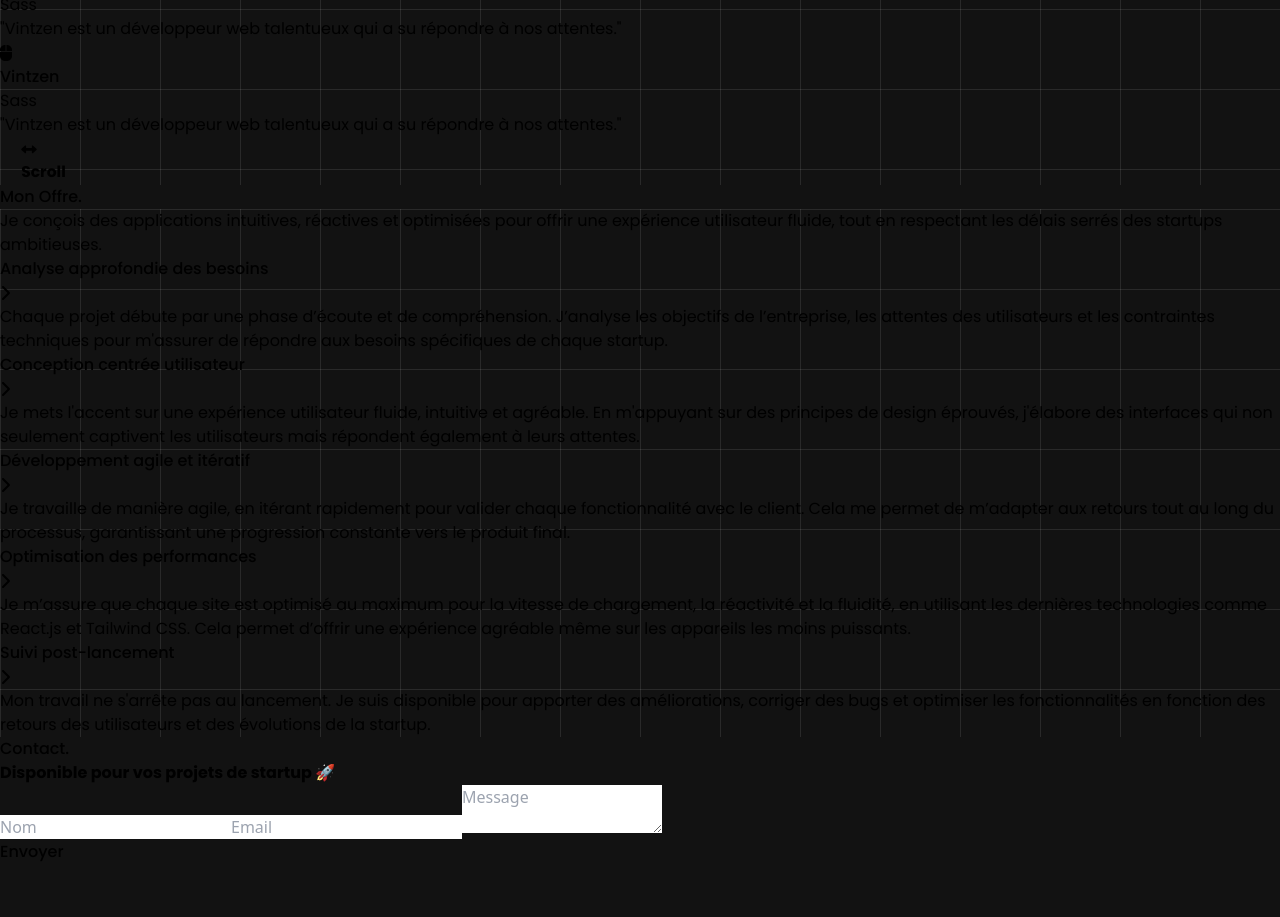
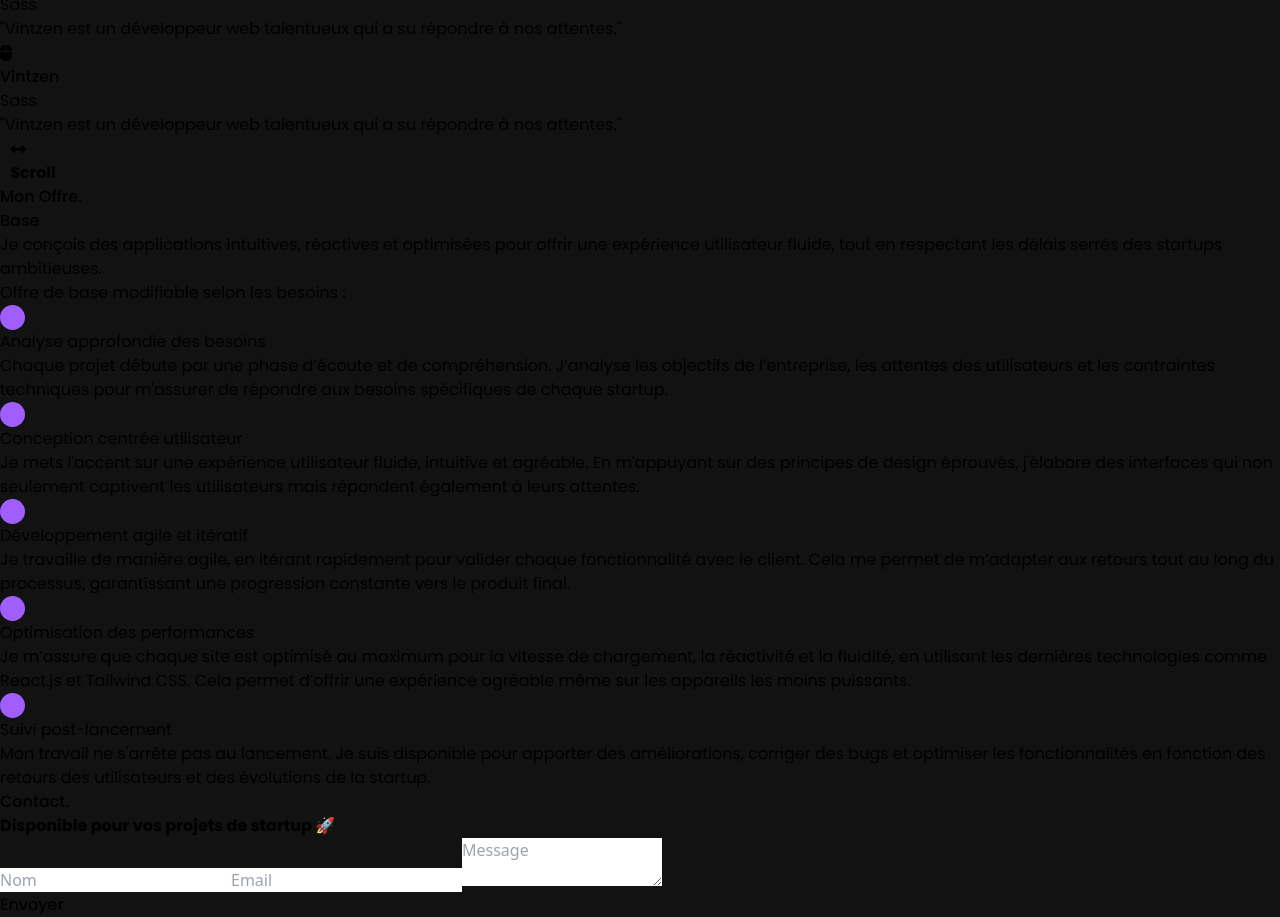
Before and after one commit to Eaulmesse/react_startup_portfolio, a React (Vite) app: page / in a window 1280 px wide. Shown: the part 560-1477 px from the top of the page. Before the commit the page ends 1424 px from the top, so only its background shows below. Built offline with nearby package versions, Linux system fonts and the light colour scheme.

Commit message:
edit: redesign navigation

```diff
--- a/src/App.jsx
+++ b/src/App.jsx
@@ -2,6 +2,7 @@ import { useState } from 'react'
 import reactLogo from './assets/react.svg'
 import viteLogo from '/vite.svg'
 import './index.css'
+
 
 import Navbar from './components/Navigation/Navbar'
 import Header from './components/Header/Header'
@@ -13,7 +14,7 @@ import Contact from './components/Contact/Contact'
 function App() {
 
   return (
-    <div>
+    <div className=''>
       <Navbar />
       <Header />
       <Projects />
--- a/src/components/Navigation/NavLinks.jsx
+++ b/src/components/Navigation/NavLinks.jsx
@@ -3,7 +3,7 @@ import React from "react";
 
 function NavLinks({ href, text }) {
     return (
-        <a className="poppins-regular text-white text-lg" href={href}>{text}</a>
+        <a className="min-w-16 py-1 px-5  text-center poppins-regular text-white text-lg rounded-full hover:bg-zinc-800" href={href}>{text}</a>
     );
 }
 
--- a/src/components/Offer/Offer.jsx
+++ b/src/components/Offer/Offer.jsx
@@ -1,61 +1,99 @@
 import React, { useState } from "react";
 import OfferCards from './OfferCards';
+import OfferPoint from "./OfferPoint";
 
 const Offer = () => {
-    // Suivre l'index de la carte ouverte (-1 signifie qu'aucune carte n'est ouverte)
-    const [openCardIndex, setOpenCardIndex] = useState(-1);
 
-    // Gérer l'ouverture/fermeture d'une carte
-    const handleOpen = (index) => {
-        setOpenCardIndex(openCardIndex === index ? -1 : index); // Ouvre ou ferme la carte
-    };
+    // const [openCardIndex, setOpenCardIndex] = useState(-1);
 
-    const offers = [
-        {
-            title: 'Analyse approfondie des besoins',
-            description: "Chaque projet débute par une phase d’écoute et de compréhension. J’analyse les objectifs de l’entreprise, les attentes des utilisateurs et les contraintes techniques pour m'assurer de répondre aux besoins spécifiques de chaque startup.",
-        },
-        {
-            title: 'Conception centrée utilisateur',
-            description: "Je mets l'accent sur une expérience utilisateur fluide, intuitive et agréable. En m'appuyant sur des principes de design éprouvés, j'élabore des interfaces qui non seulement captivent les utilisateurs mais répondent également à leurs attentes.",
-        },
-        {
-            title: 'Développement agile et itératif',
-            description: "Je travaille de manière agile, en itérant rapidement pour valider chaque fonctionnalité avec le client. Cela me permet de m’adapter aux retours tout au long du processus, garantissant une progression constante vers le produit final.",
-        },
-        {
-            title: 'Optimisation des performances',
-            description: "Je m’assure que chaque site est optimisé au maximum pour la vitesse de chargement, la réactivité et la fluidité, en utilisant les dernières technologies comme React.js et Tailwind CSS. Cela permet d’offrir une expérience agréable même sur les appareils les moins puissants.",
-        },
-        {
-            title: 'Suivi post-lancement',
-            description: "Mon travail ne s'arrête pas au lancement. Je suis disponible pour apporter des améliorations, corriger des bugs et optimiser les fonctionnalités en fonction des retours des utilisateurs et des évolutions de la startup.",
-        }
-    ];
+    // const handleOpen = (index) => {
+    //     setOpenCardIndex(openCardIndex === index ? -1 : index);
+    // };
+
+    // const offers = [
+    //     {
+    //         title: 'Analyse approfondie des besoins',
+    //         description: "Chaque projet débute par une phase d’écoute et de compréhension. J’analyse les objectifs de l’entreprise, les attentes des utilisateurs et les contraintes techniques pour m'assurer de répondre aux besoins spécifiques de chaque startup.",
+    //     },
+    //     {
+    //         title: 'Conception centrée utilisateur',
+    //         description: "Je mets l'accent sur une expérience utilisateur fluide, intuitive et agréable. En m'appuyant sur des principes de design éprouvés, j'élabore des interfaces qui non seulement captivent les utilisateurs mais répondent également à leurs attentes.",
+    //     },
+    //     {
+    //         title: 'Développement agile et itératif',
+    //         description: "Je travaille de manière agile, en itérant rapidement pour valider chaque fonctionnalité avec le client. Cela me permet de m’adapter aux retours tout au long du processus, garantissant une progression constante vers le produit final.",
+    //     },
+    //     {
+    //         title: 'Optimisation des performances',
+    //         description: "Je m’assure que chaque site est optimisé au maximum pour la vitesse de chargement, la réactivité et la fluidité, en utilisant les dernières technologies comme React.js et Tailwind CSS. Cela permet d’offrir une expérience agréable même sur les appareils les moins puissants.",
+    //     },
+    //     {
+    //         title: 'Suivi post-lancement',
+    //         description: "Mon travail ne s'arrête pas au lancement. Je suis disponible pour apporter des améliorations, corriger des bugs et optimiser les fonctionnalités en fonction des retours des utilisateurs et des évolutions de la startup.",
+    //     }
+    // ];
+
+    // return (
+    //     <div className="mt-10 py-10">
+    //         <h2 className="poppins-medium text-2xl lg:text-4xl bg-gradient-to-r from-pink-500 to-purple-500 text-transparent bg-clip-text text-center">
+    //             Mon Offre.
+    //         </h2>
+
+
+
+    //         <div className="w-4/5 flex m-auto flex-wrap justify-evenly background-layer py-5">
+    //             <p className="poppins-regular text-gray-400 text-center text-xl mt-5">Je conçois des applications intuitives, réactives et optimisées pour offrir une expérience utilisateur fluide, tout en respectant les délais serrés des startups ambitieuses.</p>
+
+    //             {offers.map((offer, index) => (
+    //                 <OfferCards
+    //                     key={index}
+    //                     title={offer.title}
+    //                     description={offer.description}
+    //                     isOpen={openCardIndex === index} // Vérifie si cette carte est ouverte
+    //                     handleOpen={() => handleOpen(index)} // Passe l'index à handleOpen
+    //                 />
+    //             ))}
+    //         </div>
+    //     </div>
+    // );
+
 
     return (
         <div className="mt-10 py-10">
-            <h2 className="poppins-medium text-2xl lg:text-4xl bg-gradient-to-r from-pink-500 to-purple-500 text-transparent bg-clip-text text-center">
+
+            <h2 className="poppins-medium text-2xl lg:text-4xl bg-gradient-to-r from-pink-500 to-purple-500 text-transparent bg-clip-text text-center my-10">
                 Mon Offre.
             </h2>
 
 
+            <div className="border-2 rounded-xl border-purple-500 w-4/5 lg:w-3/6 xl:w-2/5  m-auto shadow-lg shadow-purple-500">
+                <div className="w-5/6 border-b-2 border-purple-500 py-5 m-auto">
+                    <p className="text-3xl poppins-medium text-white py-5">Base</p>
+                    <p className="poppins-regular text-gray-400 text-md">Je conçois des applications intuitives, réactives et optimisées pour offrir une expérience utilisateur fluide, tout en respectant les délais serrés des startups ambitieuses.</p>
+                </div>
 
-            <div className="w-4/5 flex m-auto flex-wrap justify-evenly background-layer py-5">
-                <p className="poppins-regular text-gray-400 text-center text-xl mt-5">Je conçois des applications intuitives, réactives et optimisées pour offrir une expérience utilisateur fluide, tout en respectant les délais serrés des startups ambitieuses.</p>
+                <div className="w-5/6 py-5 m-auto">
+                    <p className="poppins-regular text-white text-lg pb-10">Offre de base modifiable selon les besoins : </p>
 
-                {offers.map((offer, index) => (
-                    <OfferCards
-                        key={index}
-                        title={offer.title}
-                        description={offer.description}
-                        isOpen={openCardIndex === index} // Vérifie si cette carte est ouverte
-                        handleOpen={() => handleOpen(index)} // Passe l'index à handleOpen
-                    />
-                ))}
+                    <div>
+                        <OfferPoint title={"Analyse approfondie des besoins"} description={"Chaque projet débute par une phase d’écoute et de compréhension. J’analyse les objectifs de l’entreprise, les attentes des utilisateurs et les contraintes techniques pour m'assurer de répondre aux besoins spécifiques de chaque startup."} />
+
+                        <OfferPoint title={"Conception centrée utilisateur"} description={"Je mets l'accent sur une expérience utilisateur fluide, intuitive et agréable. En m'appuyant sur des principes de design éprouvés, j'élabore des interfaces qui non seulement captivent les utilisateurs mais répondent également à leurs attentes."} />
+
+                        <OfferPoint title={"Développement agile et itératif"} description={"Je travaille de manière agile, en itérant rapidement pour valider chaque fonctionnalité avec le client. Cela me permet de m’adapter aux retours tout au long du processus, garantissant une progression constante vers le produit final."} />
+
+                        <OfferPoint title={"Optimisation des performances"} description={"Je m’assure que chaque site est optimisé au maximum pour la vitesse de chargement, la réactivité et la fluidité, en utilisant les dernières technologies comme React.js et Tailwind CSS. Cela permet d’offrir une expérience agréable même sur les appareils les moins puissants."} />
+
+                        <OfferPoint title={"Suivi post-lancement"} description={"Mon travail ne s'arrête pas au lancement. Je suis disponible pour apporter des améliorations, corriger des bugs et optimiser les fonctionnalités en fonction des retours des utilisateurs et des évolutions de la startup."} />
+
+
+                    </div>
+                </div>
             </div>
+
         </div>
     );
 };
 
+
 export default Offer;
--- /dev/null
+++ b/src/components/Offer/OfferPoint.jsx
@@ -0,0 +1,19 @@
+import React from 'react';
+import PropTypes from 'prop-types';
+
+const OfferPoint = ({ title, description }) => {
+    return (
+
+        <div className="flex justify-between py-5">
+            <div className="circle-offer "></div>
+            <div className="w-5/6">
+                <p className="poppins-regular text-white text-lg">{title}</p>
+                <p className="poppins-regular text-gray-400 text-base">{description}</p>
+            </div>
+        </div>
+
+    );
+};
+
+
+export default OfferPoint;
--- a/src/index.css
+++ b/src/index.css
@@ -1,34 +1,10 @@
 @import url('https://fonts.googleapis.com/css2?family=Lato:ital,wght@0,100;0,300;0,400;0,700;0,900;1,100;1,300;1,400;1,700;1,900&family=Poppins:ital,wght@0,100;0,200;0,300;0,400;0,500;0,600;0,700;0,800;0,900;1,100;1,200;1,300;1,400;1,500;1,600;1,700;1,800;1,900&display=swap');
-
 @tailwind base;
 @tailwind components;
 @tailwind utilities;
 
 body {
-  background-color: #121212;
-}
-
-.background-layer {
-  width: 100%;
-  height: 100%;
-
-  --gap: 5em;
-  --line: 1px;
-  --color: rgba(255, 255, 255, 0.2);
-
-  background-image: linear-gradient(
-      -90deg,
-      transparent calc(var(--gap) - var(--line)),
-      var(--color) calc(var(--gap) - var(--line) + 1px),
-      var(--color) var(--gap)
-    ),
-    linear-gradient(
-      0deg,
-      transparent calc(var(--gap) - var(--line)),
-      var(--color) calc(var(--gap) - var(--line) + 1px),
-      var(--color) var(--gap)
-    );
-  background-size: var(--gap) var(--gap);
+  background: #121212;
 }
 
 
@@ -45,6 +21,18 @@ body {
   scrollbar-width: none; /* Firefox */
   -ms-overflow-style: none; /* Internet Explorer 10+ */
 }
+
+.circle-offer {
+  width: 25px;
+  height: 25px;
+  border-radius: 50%;
+  background-color: #A15EFF;
+}
+
+
+
+
+/* POLICES */
 
 .poppins-thin {
   font-family: "Poppins", sans-serif;
```
Also changed, not shown: src/components/Navigation/Navbar.jsx (+6 -7 lines).
